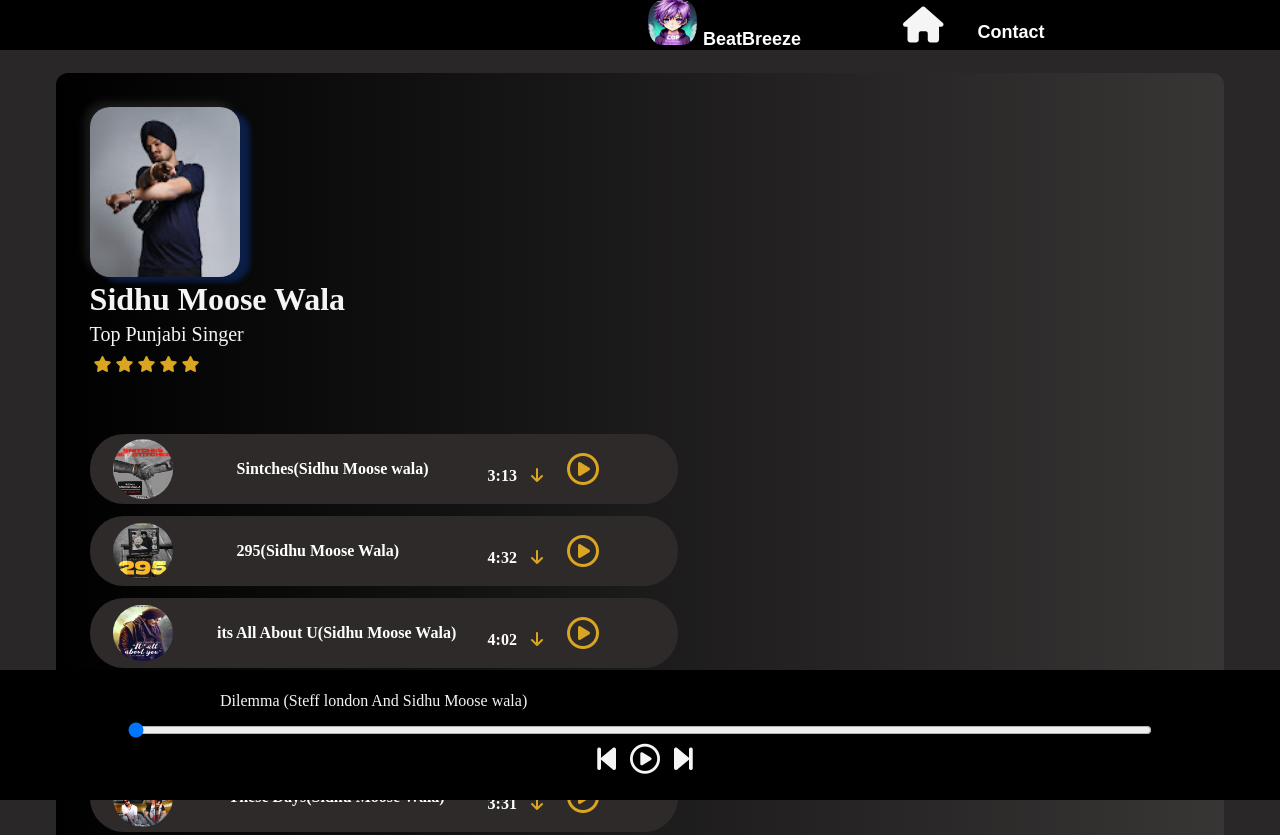
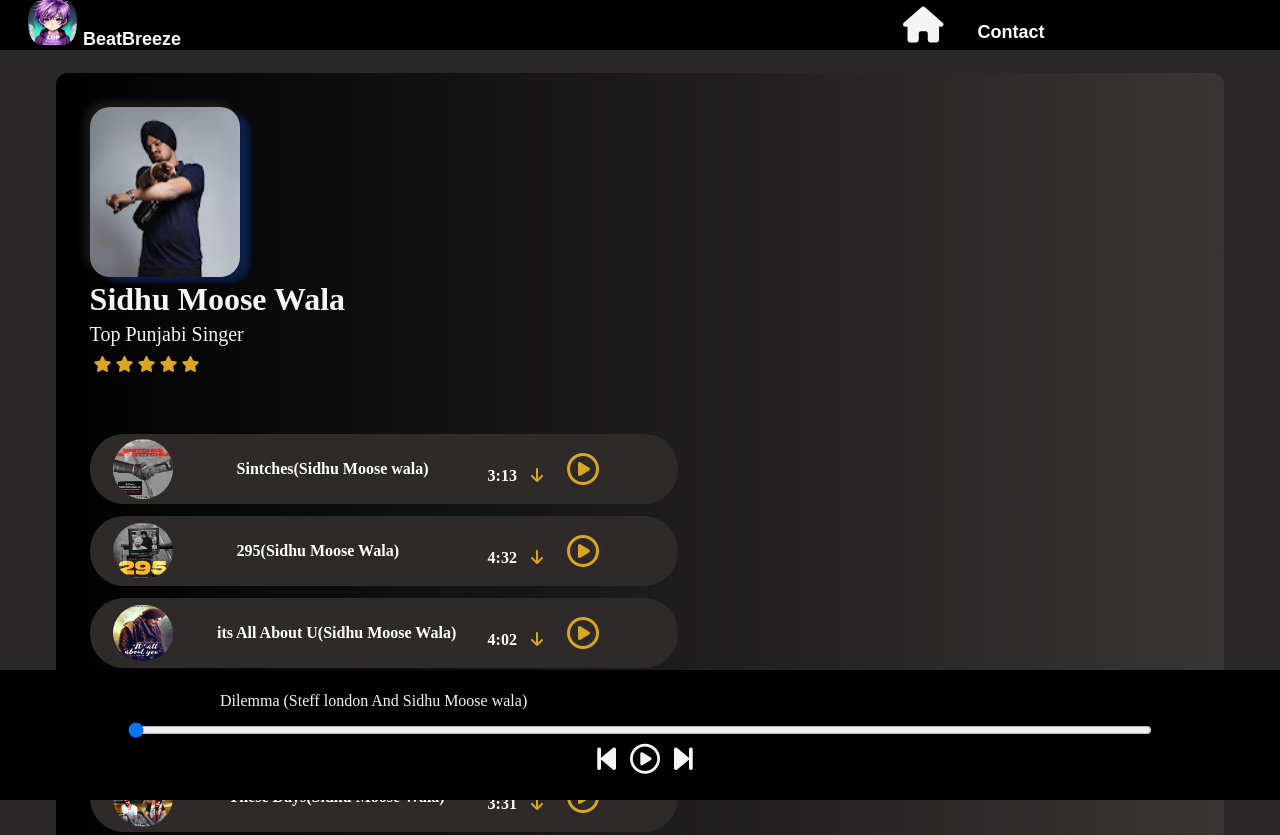
Before and after one commit to RDAweb/s, a plain HTML site: page index.html in a window 1280 px wide. Shown: the top 835 px of the page. Drawn offline with Linux system fonts and the light colour scheme; a web font is replaced by a local one.

Commit message:
Update sidhu.css

```diff
--- a/sidhu.css
+++ b/sidhu.css
@@ -53,6 +53,8 @@ ul a{
 }
 
 .Brand {
+    position: relative;
+    left: -620px;
     display: flex;
     align-items: center;
     font-weight: bolder;
```
